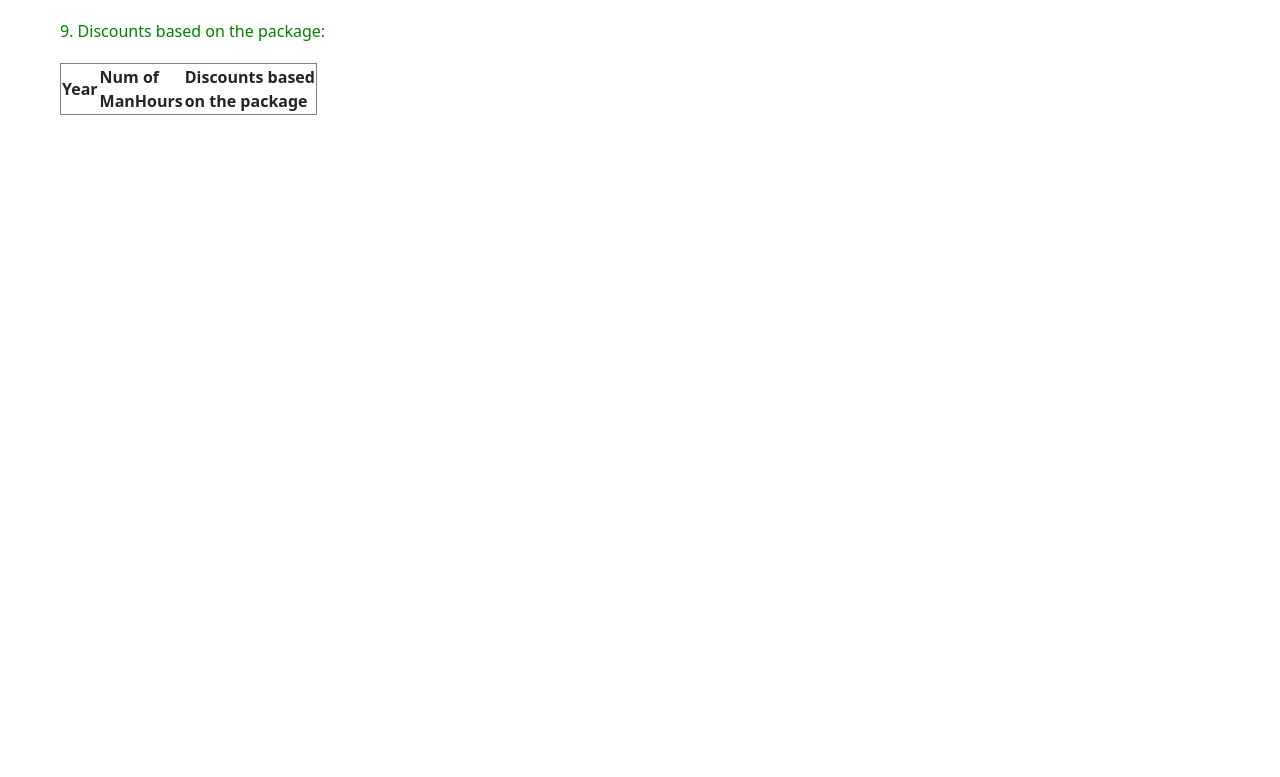
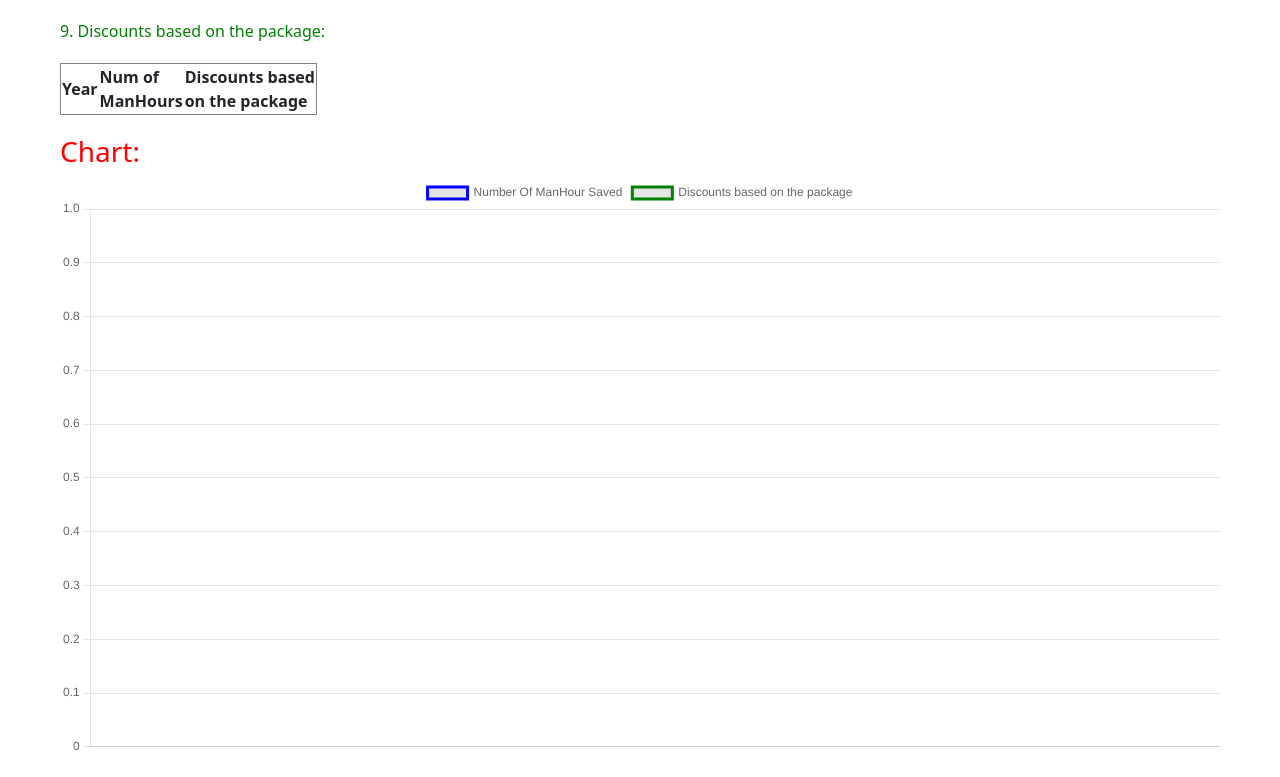
Before and after one commit to siva11021992/cvamyapp, a React (Create React App) app: page / in a window 1280 px wide. Shown: the part 495-1272 px from the top of the page. Before the commit the page ends 800 px from the top, so only its background shows below. Built offline with nearby package versions, Linux system fonts and the light colour scheme.

Commit message:
adding line chart

```diff
--- a/src/ChartComponent.js
+++ b/src/ChartComponent.js
@@ -1,7 +1,29 @@
 import React, { useState } from 'react';
 import { Formik } from 'formik';
 import { Form } from 'react-bootstrap';
+import { Line } from 'react-chartjs-2';
+import {
+  Chart as ChartJS,
+  CategoryScale,
+  LinearScale,
+  PointElement,
+  LineElement,
+  Title,
+  Tooltip,
+  Legend
+} from 'chart.js';
 import './App.css';
+
+// Register necessary Chart.js components
+ChartJS.register(
+  CategoryScale,
+  LinearScale,
+  PointElement,
+  LineElement,
+  Title,
+  Tooltip,
+  Legend
+);
 
 const ChartComponent = () => {
   const [results, setResults] = useState({
@@ -139,6 +161,42 @@ const ChartComponent = () => {
       });
     }
   };
+
+  const prepareLineChartData = () => {
+    const labels = results.mappedYearData.map(({ plan }) => plan);
+
+    const manHoursData = results.mappedYearData.map(({ plan, percentage }) => {
+      return (((results.TotalAgentsNeeded * parseFloat(percentage) / 100) / 960 * 20 * 7 * 12) *1000).toFixed(2);
+    });
+
+    const discountData = results.discountedPrices
+      .filter(({ plan }) => plan === 'enterprise' && results.packages[plan])
+      .map(({ yearlyDiscounts }) => {
+        return yearlyDiscounts.map(({ discountedPrice }) => (discountedPrice * 12).toFixed(2));
+      })[0] || [];
+
+      return {
+      manHours: {
+        labels,
+        datasets: [
+          {
+            label: 'Number Of ManHour Saved',
+            data: manHoursData,
+            fill: false,
+            borderColor: 'blue',
+          },
+          {
+            label: 'Discounts based on the package',
+            data: discountData,
+            fill: false,
+            borderColor: 'green',
+          },
+        ],
+      }
+    };
+  };
+
+  const chartData = prepareLineChartData();
 
   return (
     <>
@@ -300,6 +358,11 @@ const ChartComponent = () => {
                 </tbody>
               </table>
             </div>
+
+            <div>
+              <h3 style={{color:'red'}}>Chart:</h3>
+              <Line data={chartData.manHours} />
+            </div>
           </Form>
         )}
       </Formik>
```
